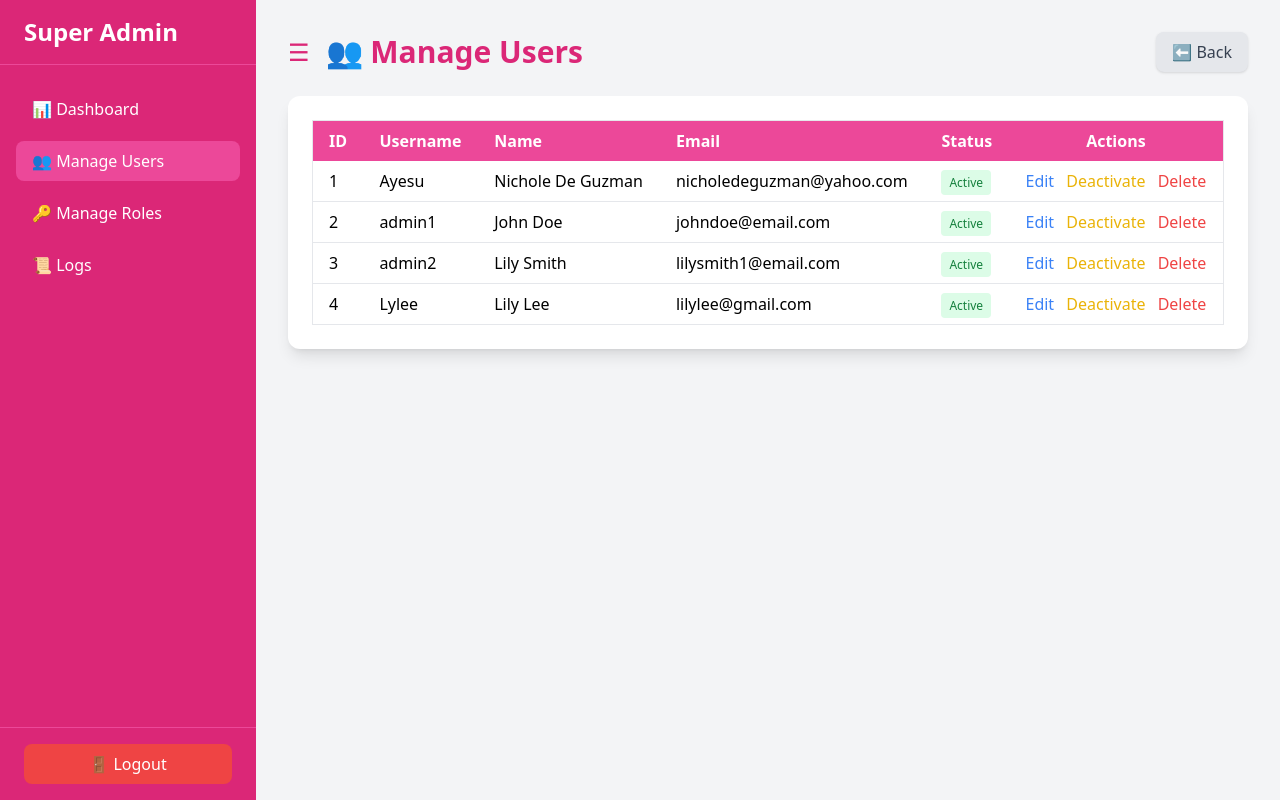
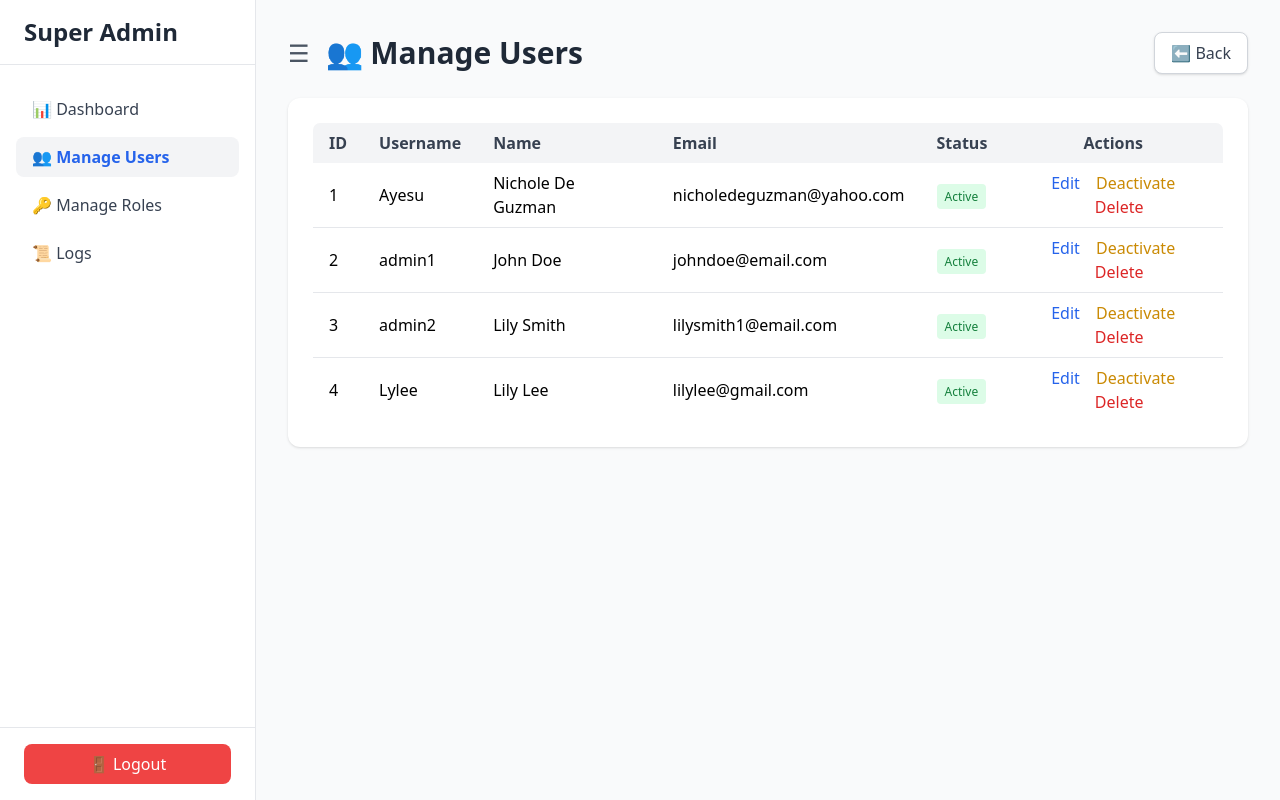
Before and after one commit to Ayesumoon/capstone-main, a PHP site: page /manage_users.php in a window 1280 px wide. Run offline with PHP 8.4, Linux system fonts and the light colour scheme; a user stored in the database is signed in; data comes from the database, SQL or seed files in the repository; some libraries are stand-ins or nearby versions.

Commit message:
changes 10/3

```diff
--- a/dashboard.php
+++ b/dashboard.php
@@ -341,7 +341,6 @@ while ($row = $chartQuery->fetch_assoc()) {
 
 
 <script src="https://cdn.jsdelivr.net/npm/chart.js"></script>
-<canvas id="ordersChart"></canvas>
 
 <script src="https://cdn.jsdelivr.net/npm/chart.js"></script>
 <script>
--- a/manage_users.php
+++ b/manage_users.php
@@ -29,34 +29,34 @@ $result = $conn->query($sql);
 <body class="bg-gray-100 flex min-h-screen">
 
 <!-- Sidebar -->
-  <aside id="sidebar" class="w-64 bg-pink-600 text-white flex flex-col transition-all duration-300 ease-in-out">
-    <div class="px-6 py-4 text-2xl font-bold border-b border-pink-500">
+<aside id="sidebar" class="w-64 bg-white border-r border-gray-200 text-gray-700 flex flex-col transition-all duration-300 ease-in-out">
+  <div class="px-6 py-4 text-2xl font-bold border-b border-gray-200 text-gray-800">
     Super Admin
   </div>
-    <nav class="flex-1 px-4 py-6 space-y-3">
-      <a href="superadmin_dashboard.php" class="block px-4 py-2 rounded-lg hover:bg-pink-500">📊 Dashboard</a>
-      <a href="manage_users.php" class="block px-4 py-2 rounded-lg bg-pink-500">👥 Manage Users</a>
-      <a href="manage_roles.php" class="block px-4 py-2 rounded-lg hover:bg-pink-500">🔑 Manage Roles</a>
-      <a href="logs.php" class="block px-4 py-2 rounded-lg hover:bg-pink-500">📜 Logs</a>
+  <nav class="flex-1 px-4 py-6 space-y-2">
+    <a href="superadmin_dashboard.php" class="block px-4 py-2 rounded-lg hover:bg-gray-100 hover:text-blue-600">📊 Dashboard</a>
+    <a href="manage_users.php" class="block px-4 py-2 rounded-lg bg-gray-100 text-blue-600 font-semibold">👥 Manage Users</a>
+    <a href="manage_roles.php" class="block px-4 py-2 rounded-lg hover:bg-gray-100 hover:text-blue-600">🔑 Manage Roles</a>
+    <a href="logs.php" class="block px-4 py-2 rounded-lg hover:bg-gray-100 hover:text-blue-600">📜 Logs</a>
   </nav>
-    <div class="px-6 py-4 border-t border-pink-500">
-      <a href="logout.php" class="w-full inline-block text-center bg-red-500 hover:bg-red-600 px-4 py-2 rounded-lg font-medium">
+  <div class="px-6 py-4 border-t border-gray-200">
+    <a href="logout.php" class="w-full inline-block text-center bg-red-500 hover:bg-red-600 px-4 py-2 rounded-lg font-medium text-white">
       🚪 Logout
     </a>
   </div>
 </aside>
 
 <!-- Main Content -->
-  <main class="flex-1 p-8 transition-all duration-300 ease-in-out">
+<main class="flex-1 p-8 transition-all duration-300 ease-in-out bg-gray-50">
   <!-- Header with toggle + back -->
   <header class="flex justify-between items-center mb-6">
     <div class="flex items-center space-x-4">
       <!-- Sidebar toggle -->
-        <button id="toggleSidebar" class="text-pink-600 text-2xl focus:outline-none">☰</button>
-        <h2 class="text-3xl font-bold text-pink-600">👥 Manage Users</h2>
+      <button id="toggleSidebar" class="text-gray-600 text-2xl focus:outline-none">☰</button>
+      <h2 class="text-3xl font-bold text-gray-800">👥 Manage Users</h2>
     </div>
     <!-- Back button -->
-      <a href="superadmin_dashboard.php" class="bg-gray-200 text-gray-700 px-4 py-2 rounded-lg font-medium shadow hover:bg-gray-300 transition">
+    <a href="superadmin_dashboard.php" class="bg-white border border-gray-300 text-gray-700 px-4 py-2 rounded-lg font-medium shadow hover:bg-gray-100 transition">
       ⬅ Back
     </a>
   </header>
@@ -74,9 +74,9 @@ $result = $conn->query($sql);
   <?php } ?>
 
   <!-- Users Table -->
-    <div class="overflow-x-auto bg-white p-6 rounded-xl shadow-lg">
-      <table class="min-w-full border border-gray-200">
-        <thead class="bg-pink-500 text-white">
+  <div class="overflow-x-auto bg-white p-6 rounded-xl shadow">
+    <table class="min-w-full border border-gray-200 rounded-lg overflow-hidden">
+      <thead class="bg-gray-100 text-gray-700">
         <tr>
           <th class="px-4 py-2 text-left">ID</th>
           <th class="px-4 py-2 text-left">Username</th>
@@ -104,19 +104,14 @@ $result = $conn->query($sql);
                 </span>
               <?php } ?>
             </td>
-
-              <td class="px-4 py-2 text-center space-x-2">
-                <a href="edit_user.php?id=<?= $row['admin_id']; ?>" class="text-blue-500 hover:underline">Edit</a>
+            <td class="px-4 py-2 text-center space-x-3">
+              <a href="edit_user.php?id=<?= $row['admin_id']; ?>" class="text-blue-600 hover:underline font-medium">Edit</a>
               <?php if ($row['status_id'] == 1) { ?>
-                  <a href="toggle_user.php?id=<?= $row['admin_id']; ?>&status=2"
-                     class="text-yellow-500 hover:underline">Deactivate</a>
+                <a href="toggle_user.php?id=<?= $row['admin_id']; ?>&status=2" class="text-yellow-600 hover:underline font-medium">Deactivate</a>
               <?php } else { ?>
-                  <a href="toggle_user.php?id=<?= $row['admin_id']; ?>&status=1"
-                     class="text-green-500 hover:underline">Activate</a>
+                <a href="toggle_user.php?id=<?= $row['admin_id']; ?>&status=1" class="text-green-600 hover:underline font-medium">Activate</a>
               <?php } ?>
-                <a href="delete_user.php?id=<?= $row['admin_id']; ?>"
-                   onclick="return confirm('Are you sure you want to delete this user?')"
-                   class="text-red-500 hover:underline">Delete</a>
+              <a href="delete_user.php?id=<?= $row['admin_id']; ?>" onclick="return confirm('Are you sure you want to delete this user?')" class="text-red-600 hover:underline font-medium">Delete</a>
             </td>
           </tr>
         <?php } ?>
@@ -124,6 +119,7 @@ $result = $conn->query($sql);
     </table>
   </div>
 </main>
+
 
   <script>
     const toggleBtn = document.getElementById("toggleSidebar");
```
Also changed, not shown: categories.php (+84 -10 lines), logs.php (+17 -15 lines), manage_roles.php (+19 -17 lines), storesettings.php (+0 -15 lines), superadmin_dashboard.php (+10 -9 lines), users.php (+0 -31 lines). Lines whose indentation alone changed are shown as unchanged.
